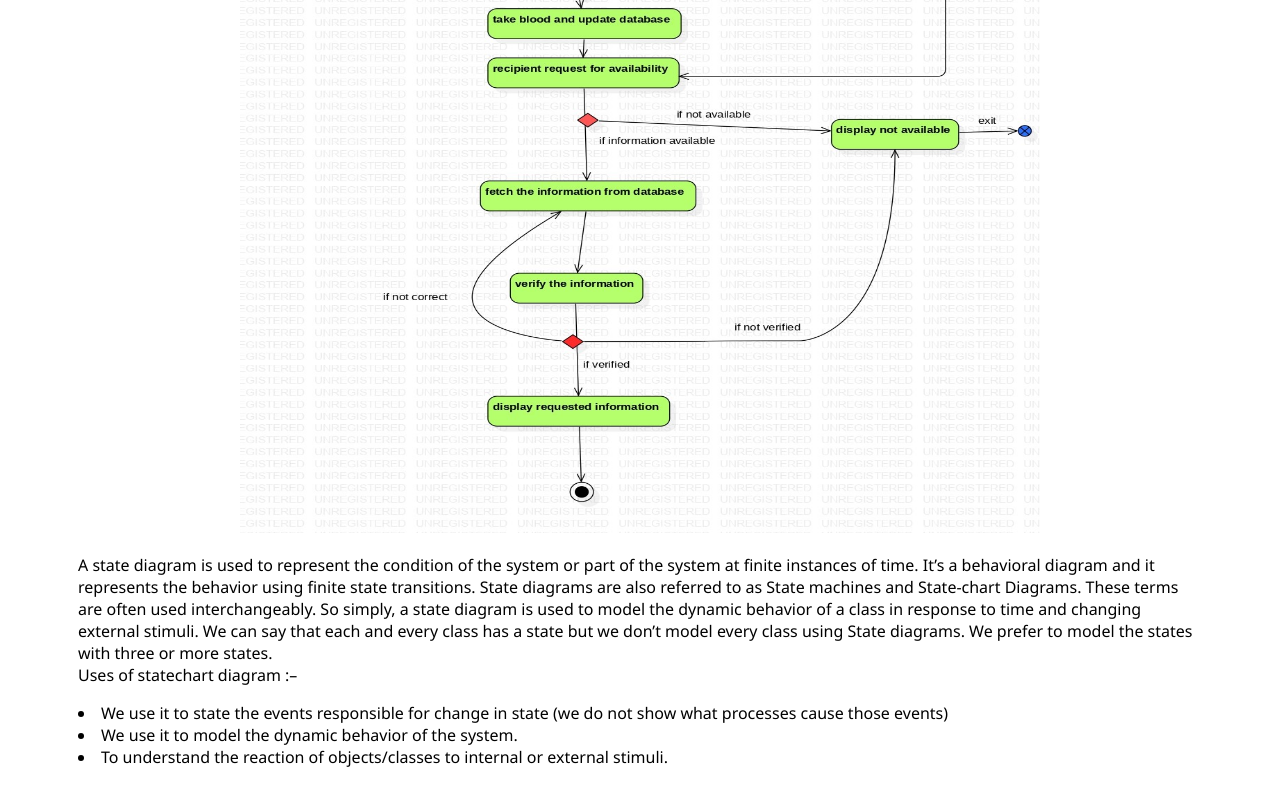
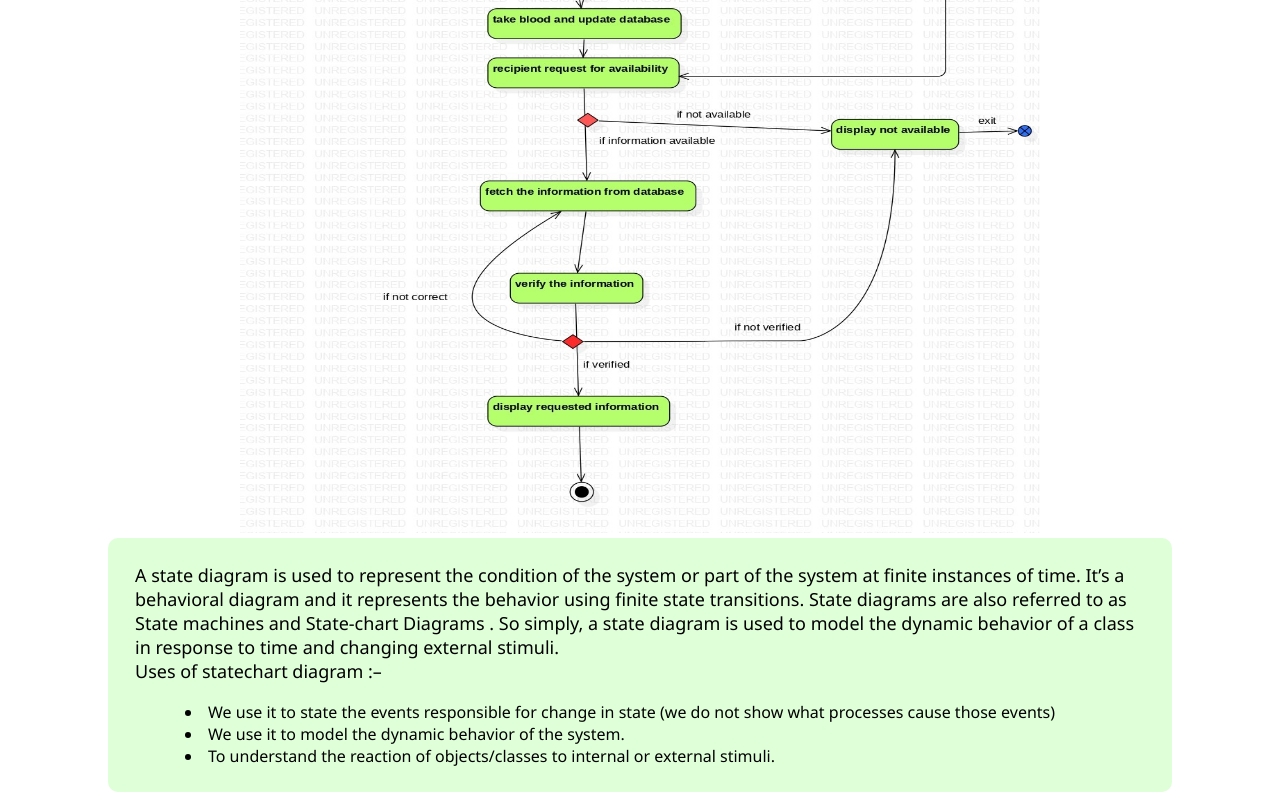
Before and after one commit to Samruddhi201201/SE_LAB, a plain HTML site: page statediagram.html in a window 1280 px wide. Shown: the part 353-1153 px from the top of the page. Drawn offline with Linux system fonts and the light colour scheme.

Commit message:
updated statediagram.html

```diff
--- a/statediagram.html
+++ b/statediagram.html
@@ -11,9 +11,9 @@
         width: 800px;
       }
       p {
-        padding-left: 70px;
-        padding-right: 70px;
-        font-size: medium;
+        padding-left: 20px;
+        padding-right: 20px;
+        font-size: large;
       }
       body {
         font-family: "Segoe UI", Tahoma, Geneva, Verdana, sans-serif;
@@ -21,21 +21,27 @@
       li {
         padding-left: 70px;
       }
+      .outer{
+          background-color: #DFFFD8;
+          margin-left: 100px;
+          margin-right: 100px;
+          padding: 7px;
+          border-radius: 10px;
+      }
     </style>
   </head>
   <body>
     <center><h1>State Diagram</h1></center>
     <center><img src="state.jpg" alt="State diagram" /></center>
+    <div class="outer">
       <p>
         A state diagram is used to represent the condition of the system or part
         of the system at finite instances of time. It’s a behavioral diagram and
         it represents the behavior using finite state transitions. State diagrams
-      are also referred to as State machines and State-chart Diagrams. These
-      terms are often used interchangeably. So simply, a state diagram is used
+        are also referred to as State machines and State-chart Diagrams
+        . So simply, a state diagram is used
         to model the dynamic behavior of a class in response to time and changing
-      external stimuli. We can say that each and every class has a state but we
-      don’t model every class using State diagrams. We prefer to model the
-      states with three or more states.
+        external stimuli.
         <br />
         Uses of statechart diagram :–
         <li>
@@ -48,5 +54,6 @@
           stimuli.
         </li>
       </p>
+    </div>
   </body>
 </html>
```
Lines whose indentation alone changed are shown as unchanged.
